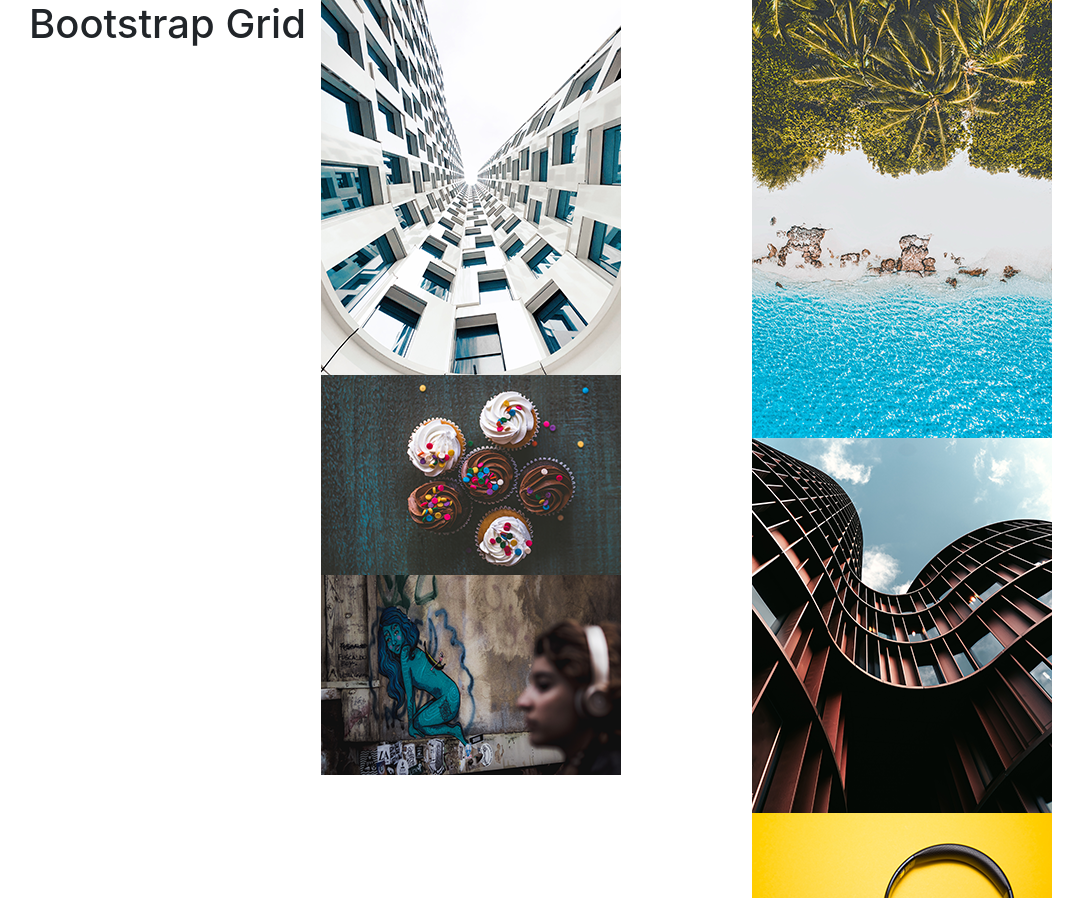
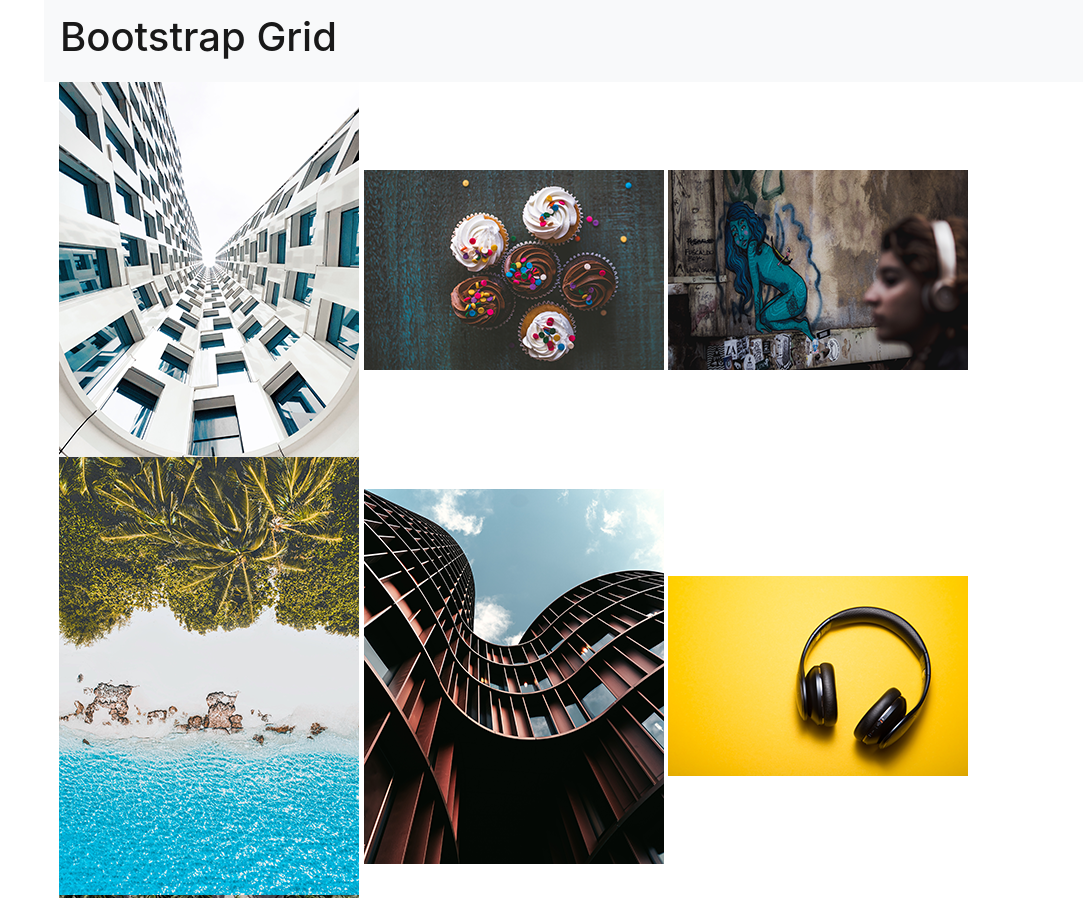
Before and after one commit to keshumake/m2-hw2-shumake-kaitlin, a plain HTML site: page index.html in a window 1280 px wide. Shown: the top 898 px of the page, without its empty margins (41-1124 px from the left). Drawn offline with nearby package versions, Linux system fonts and the light colour scheme.

Commit message:
added rows and columns

```diff
--- a/index.html
+++ b/index.html
@@ -15,11 +15,14 @@
 <body>
     <div class="container">
         <header>
-
+            <nav class="navbar navbar-light bg-light">
+                <span class="navbar-brand mb-0 h1">
+                    <h1>Bootstrap Grid</h1>
+                </span>
+              </nav>
         </header>
         <main>
-            <div class="row">
-                <h1>Bootstrap Grid</h1>
+            <div class="row-align-items-center">
                 <div class="col-sm">
                     <img src="img/hw2-image1.png" alt="building windows" title="Building Windows">
                     <img src="img/hw2-image2.png" alt="cupcakes" title="cupcakes">
@@ -29,7 +32,6 @@
                     <img src="img/hw2-image4.png" alt="beach" title="beach">
                     <img src="img/hw2-image5.png" alt="brown building" title="brown building">
                     <img src="img/hw2-image6.png" alt="headphones" title="Headphones with Yellow Background">
-
                 </div>
                 <div class="col-sm">
                     <img src="img/hw2-image7.png" alt="beach with ship" title="beach with ship">
```
